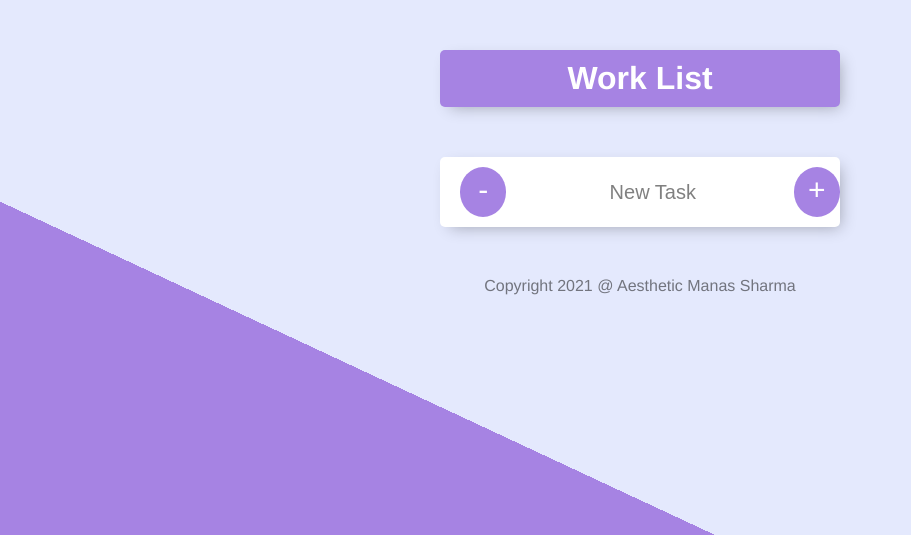
After one commit to Manas-E/Todo-webapp, a Node server app: page /work in a window 1280 px wide. The commit adds this page. Shown: the top 535 px of the page, without its empty margins (0-911 px from the left). Run offline with Node 20, Linux system fonts and the light colour scheme.

Commit message:
Add /Work page and header n footer templates

```diff
--- a/app.js
+++ b/app.js
@@ -5,6 +5,8 @@ const express= require("express");
 const bodyParser= require("body-parser");
 
 var list=[];
+var workList=[];
+
 
 app=express();
 
@@ -41,7 +43,7 @@ app.get("/",function(req,res){
 
 	// sending the data to html page
 
-	res.render("index", {varday : day,listItems: list});
+	res.render("index", {listTitle : day,listItems: list});
 
 });
 
@@ -54,6 +56,9 @@ app.post("/",function(req,res){
 
 	let listItem= req.body.input_task;
 
+	let listType= req.body.list;
+
+
 	if(listItem== null){
 
 		list=[];
@@ -63,12 +68,22 @@ app.post("/",function(req,res){
 	}
 	else{
 
+		if(listType=="Work")
+		{
 
-	// adding data to the list
+	workList.push(listItem);
+
+	res.redirect("/work");
+		}
+		else{
 
 	list.push(listItem);
 
 	res.redirect("/");
+		}
+
+	// adding data to the list
+
 	}
 
 
@@ -85,6 +100,14 @@ app.post("/clear",function(req,res){
 
 
 
+app.get("/work",function(req,res){
+
+	res.render("index", {listTitle : "Work List",listItems: workList});
+
+
+
+});
+
 // listening to a port
 
 
--- /dev/null
+++ b/views/footer.ejs
@@ -0,0 +1,15 @@
+
+<script type="text/javascript" src="js/index.js">
+
+
+
+</script>
+
+</body>
+</html>
+
+
+
+<footer>
+	 Copyright 2021 @ Aesthetic Manas Sharma
+</footer>
--- /dev/null
+++ b/views/header.ejs
@@ -0,0 +1,10 @@
+<!DOCTYPE html>
+<html>
+<head>
+	<title> Todo List</title>
+
+	<link rel="stylesheet" type="text/css" href="css/styles.css">
+
+
+</head>
+<body>
--- a/views/index.ejs
+++ b/views/index.ejs
@@ -1,17 +1,12 @@
-<!DOCTYPE html>
-<html>
-<head>
-	<title> Todo List</title>
-
-	<link rel="stylesheet" type="text/css" href="css/styles.css">
 
 
-</head>
-<body>
+<%- include("header") -%>
+
+
 <!--
 	calling date from js file -->
 <div class="box" id=heading>
-	<h1><%= varday     %>  </h1>
+	<h1><%= listTitle  %>  </h1>
 
 
 </div>
@@ -40,7 +35,7 @@
 		 -->
 			<button type="submit" formaction="/clear" id="clear" >-</button>
 		 	<input type="text" name="input_task" placeholder=" New Task" autocomplete="off">
-			<button type="submit">+</button>
+			<button type="submit" name="list" value= <%= listTitle %> >+</button>
 		</form>
 
 
@@ -50,11 +45,5 @@
 
 
 	</div>
-<script type="text/javascript" src="js/index.js">
 
-
-
-</script>
-
-</body>
-</html>
+	<%- include("footer") -%>
```
